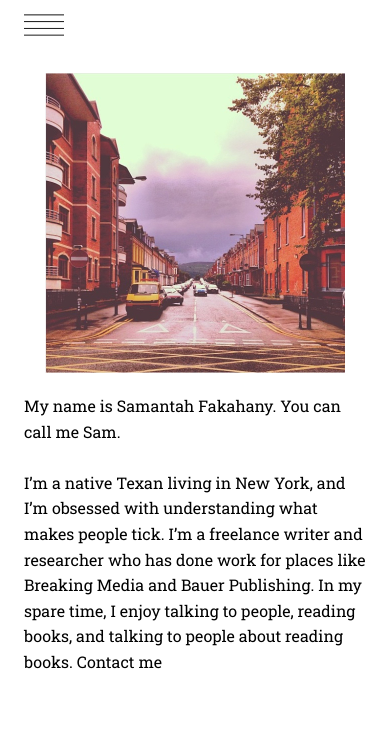
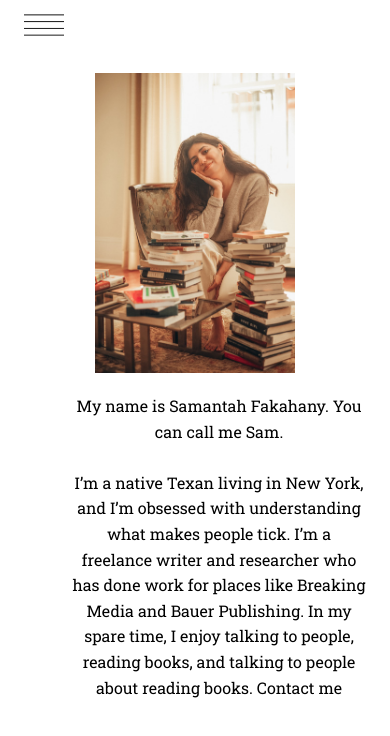
Before and after one commit to brarian/sFakahany, a website: page about.html in a window 390 px wide. Shown: the part 48-784 px from the top of the page. Drawn offline with Linux system fonts and the light colour scheme.

Commit message:
added living room pic

```diff
--- a/about.css
+++ b/about.css
@@ -1,20 +1,16 @@
-
-
-.about_me{
-  font-family: 'Roboto Slab', serif;
+.about_me {
+  font-family: "Roboto Slab", serif;
   display: flex;
   margin: 1em;
 }
-image{
+image {
   padding-right: 1em;
 }
-.text{
+.text {
   margin: 1em;
   line-height: 1.6em;
   max-width: 40em;
 }
-
-
 
 @media only screen and (max-width: 950px) {
   html,
@@ -22,25 +18,25 @@ image{
     overflow-x: hidden;
   }
 
-  .about_me{
-    font-family: 'Roboto Slab', serif;
+  .about_me {
+    font-family: "Roboto Slab", serif;
     display: flex;
     flex-direction: column;
-    margin: 1em;
-    justify-content: center;
   }
   .image {
     text-align: center;
   }
-  .image img{
-    width: 400px;
+  .image img {
+    width: 300px;
     height: 400px;
     margin-bottom: 1em;
     margin-left: auto;
     margin-right: auto;
   }
-  .text{
+  .text {
     margin: 0;
+    padding-left: 3em;
+    text-align: center;
   }
 }
 
@@ -50,21 +46,22 @@ image{
     overflow-x: hidden;
   }
 
-  .about_me{
-    font-family: 'Roboto Slab', serif;
+  .about_me {
+    font-family: "Roboto Slab", serif;
     display: flex;
     flex-direction: column;
     margin: 1em;
     justify-content: center;
+    align-content: center;
   }
-  .image img{
-    width: 300px;
+  .image img {
+    width: 200px;
     height: 300px;
     margin-bottom: 1em;
     margin-left: auto;
     margin-right: auto;
   }
-  .text{
+  .text {
     margin: 0;
   }
 }
--- a/about.html
+++ b/about.html
@@ -51,7 +51,7 @@
     <!-- SIDE BAR NAV END -->
     <div class="about_me">
       <div class="image">
-        <img src="belfast.jpg" alt="Malone Road, Belfast Ireland" />
+        <img src="beautiulSam.jpeg" alt="Malone Road, Belfast Ireland" />
       </div>
       <div class="text">
         My name is Samantah Fakahany. You can call me Sam.
```
Also changed, not shown: beautiulSam.jpeg (added).
